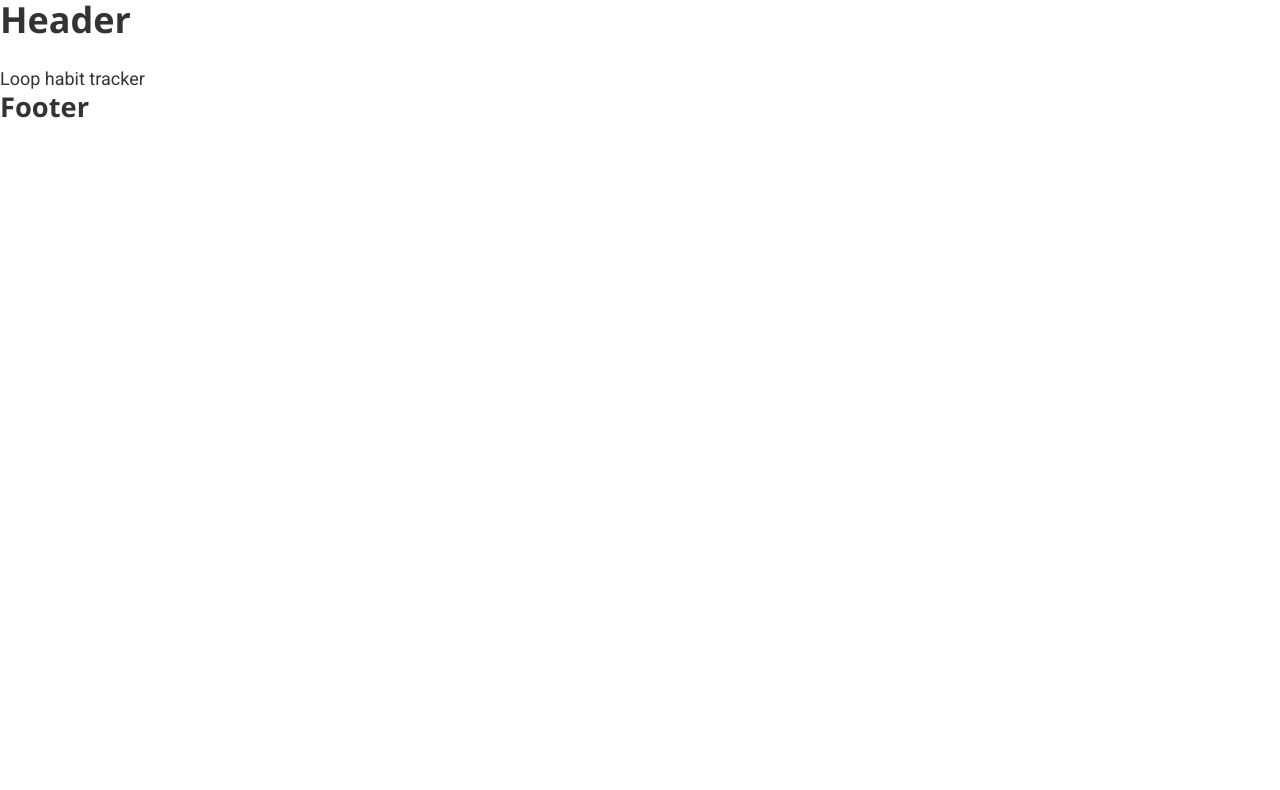
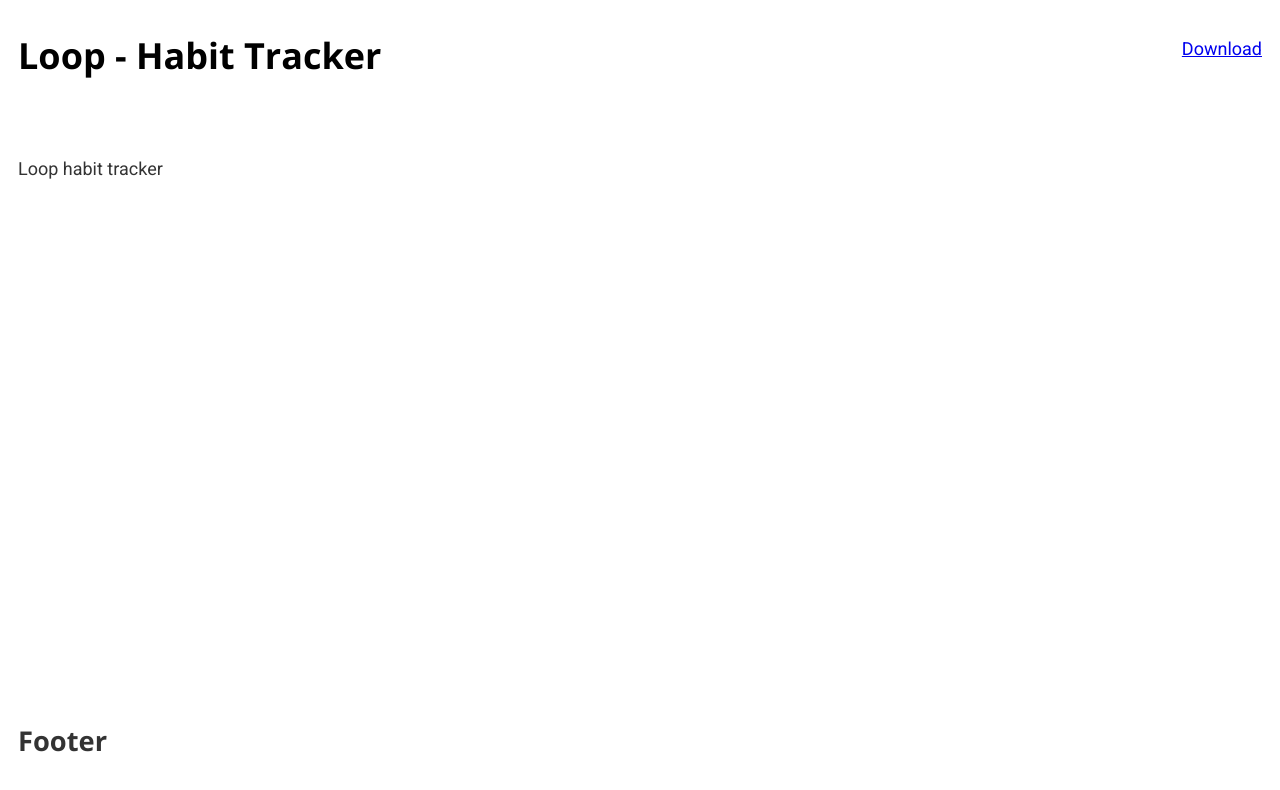
Before and after one commit to FlashBlaze/loop-habit-tracker, a Gatsby site: page / in a window 1280 px wide. Built offline with nearby package versions, Linux system fonts and the light colour scheme; Gatsby itself is replaced by a stand-in of ours.

Commit message:
Basic layout styling using css modules

```diff
--- a/src/components/Header/Header.js
+++ b/src/components/Header/Header.js
@@ -1,10 +1,22 @@
 import React from 'react';
+import { Link } from 'gatsby';
+
+import headerStyles from './styles.module.scss';
 
 const Header = () => {
   return (
-    <div>
-      <h1>Header</h1>
-    </div>
+    <header className={headerStyles.header}>
+      <h1>
+        <Link to="/" className={headerStyles.title}>
+          Loop - Habit Tracker
+        </Link>
+      </h1>
+      <nav>
+        <Link to="/" className={headerStyles.downloadText}>
+          Download
+        </Link>
+      </nav>
+    </header>
   );
 };
 
--- /dev/null
+++ b/src/components/Header/styles.module.scss
@@ -0,0 +1,17 @@
+.header {
+  padding: 1rem 0 3rem;
+  display: flex;
+  justify-content: space-between;
+}
+
+.title {
+  color: #000000;
+  font-size: 2rem;
+  text-decoration: none;
+}
+
+.download-text {
+  color: #333333;
+  font-size: 1rem;
+  text-decoration: none;
+}
--- a/src/components/Layout/Layout.js
+++ b/src/components/Layout/Layout.js
@@ -2,11 +2,15 @@ import React from 'react';
 import Footer from '../Footer/Footer';
 import Header from '../Header/Header';
 
+import layoutStyles from './styles.module.scss';
+
 const Layout = props => {
   return (
-    <div>
-      <Header />
-      {props.children}
+    <div className={layoutStyles.container}>
+      <div className={layoutStyles.content}>
+        <Header />
+        {props.children}
+      </div>
       <Footer />
     </div>
   );
--- /dev/null
+++ b/src/components/Layout/styles.module.scss
@@ -0,0 +1,12 @@
+.container {
+  margin: 0 auto;
+  padding: 1rem;
+
+  display: flex;
+  flex-direction: column;
+  min-height: 100vh;
+}
+
+.content {
+  flex-grow: 1;
+}
```
